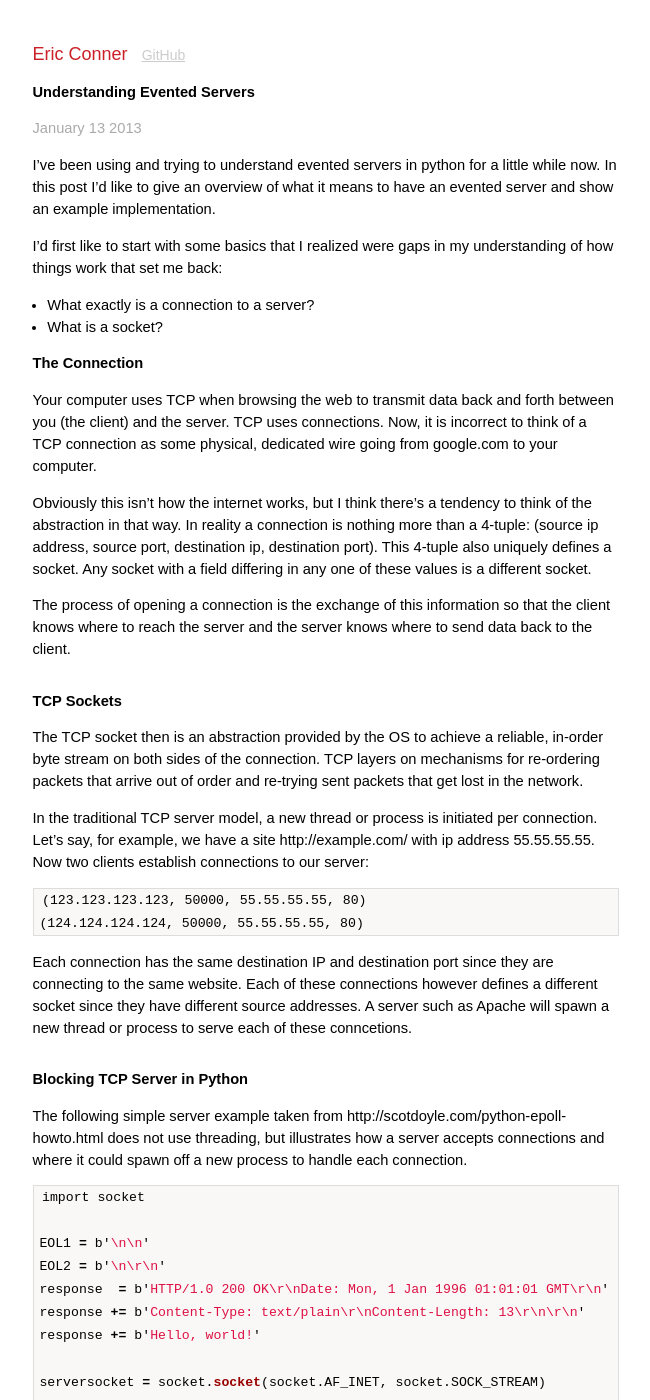
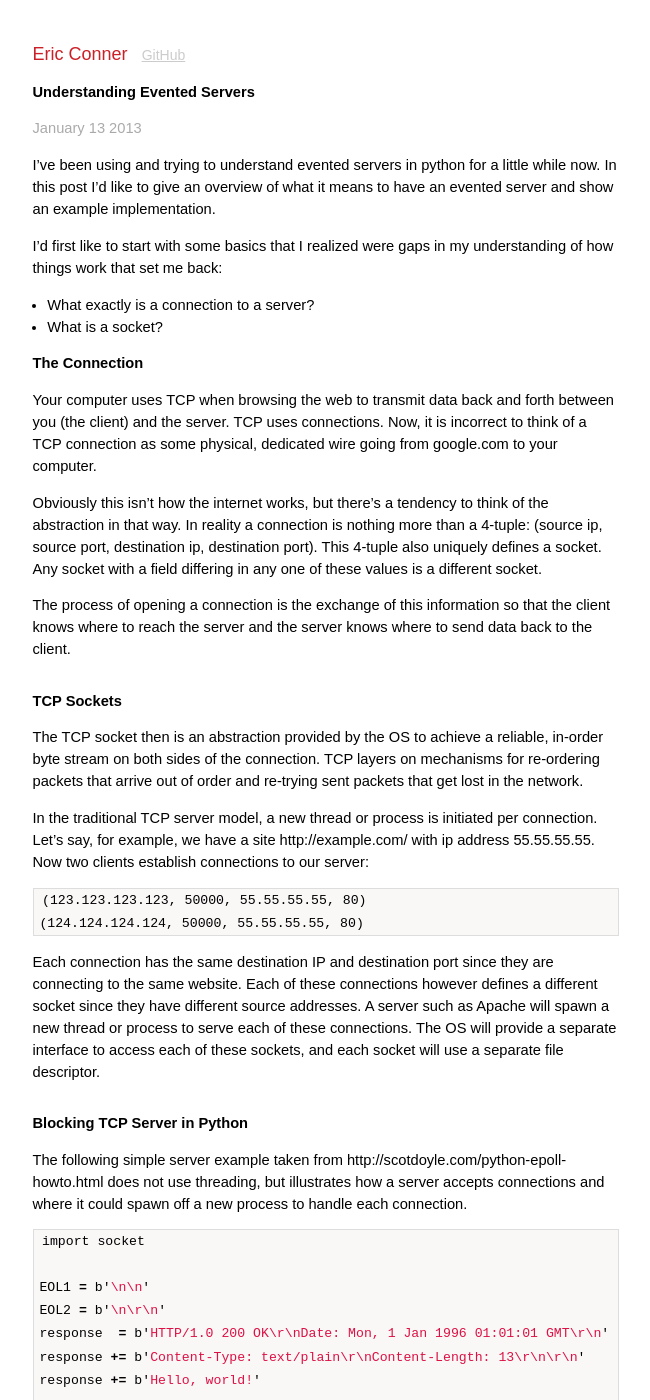
Before and after one commit to econner/econner.github.com, a Jekyll site: the page built from _posts/2013-01-19-understanding-evented-servers.markdown, in a window 1280 px wide and 1400 px high. Shown: the whole window, without its empty margins (314-964 px from the left). Built offline with Jekyll 4.4.1, drawn with Linux system fonts in a browser that asks for light colours; Markdown is read by kramdown in place of the engine named in the settings; comment, search, counter and statistics services are not loaded; some of the changed text lies outside the part shown.

Commit message:
Update text of newest post.

```diff
--- a/_posts/2013-01-19-understanding-evented-servers.markdown
+++ b/_posts/2013-01-19-understanding-evented-servers.markdown
@@ -25,9 +25,9 @@ between you (the client) and the server.  TCP uses connections.  Now, it is
 incorrect to think of a TCP connection as some physical, dedicated wire going from
 google.com to your computer.
 
-Obviously this isn't how the internet works, but I think there's a tendency
+Obviously this isn't how the internet works, but there's a tendency
 to think of the abstraction in that way.  In reality a connection is nothing more
-than a 4-tuple: (source ip address, source port, destination ip, destination port).
+than a 4-tuple: (source ip, source port, destination ip, destination port).
 This 4-tuple also uniquely defines a socket.  Any socket with a field differing
 in any one of these values is a different socket.
 
@@ -52,7 +52,9 @@ ip address 55.55.55.55.  Now two clients establish connections to our server:
 Each connection has the same destination IP and destination port since they
 are connecting to the same website.  Each of these connections however defines
 a different socket since they have different source addresses.  A server such
-as Apache will spawn a new thread or process to serve each of these conncetions.
+as Apache will spawn a new thread or process to serve each of these connections.
+The OS will provide a separate interface to access each of these sockets, and
+each socket will use a separate file descriptor.
 
 ## Blocking TCP Server in Python
 
@@ -127,7 +129,7 @@ via events.  They typically use an event notification mechanism in Linux called
 epoll.
 
 The typical way then that a server uses epoll is to create an epoll object,
-specifying which events to monitor for specific sockets.  Then loop infinitely
+specifying which events to monitor for specific sockets.  Then the server loops infinitely
 asking the epoll object for a list of events that have occurred since the last
 query.  Based on which readiness events occur, actions are performed on sockets that
 are ready for those events and the epoll object is modified to listen for
```
